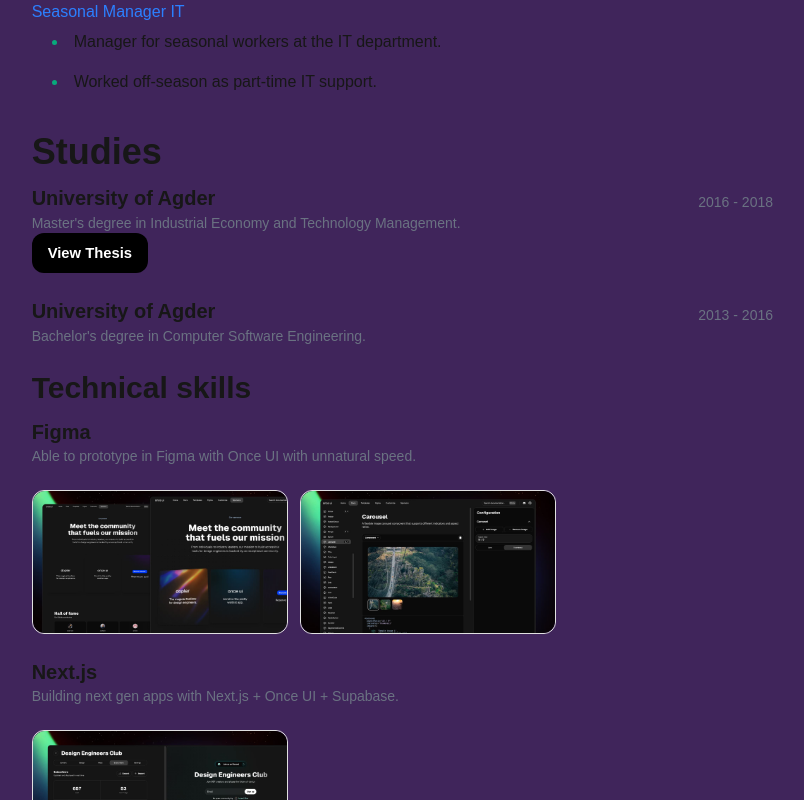
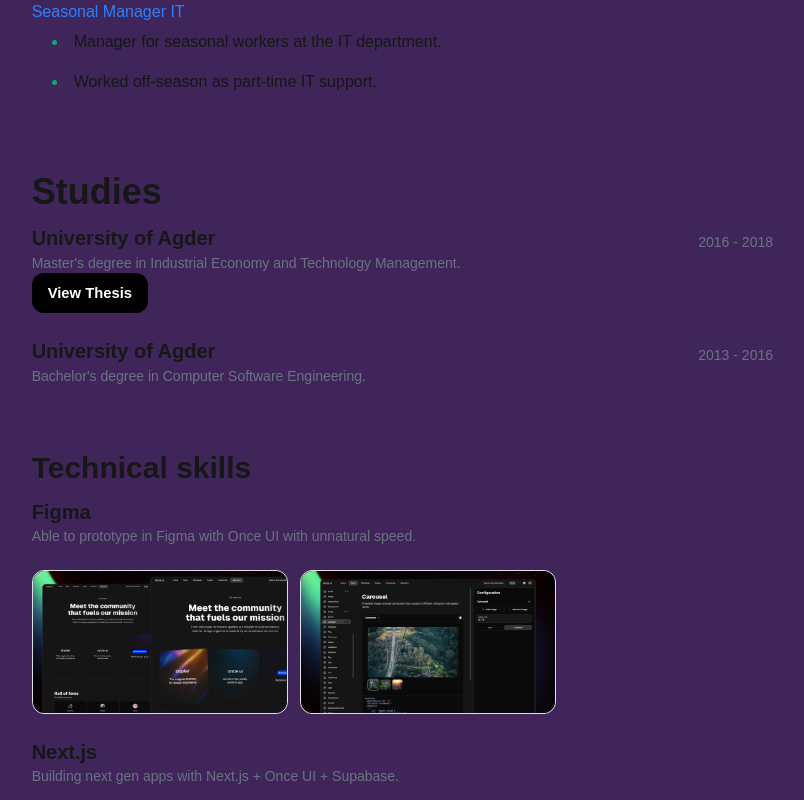
Before and after one commit to johnforeland/john.fore.land, a Next.js app: page /about in a window 1280 px wide. Shown: the part 1760-2560 px from the top of the page, without its empty margins (387-1191 px from the left). Built offline with nearby package versions, Linux system fonts and the light colour scheme.

Commit message:
fixed photo component blocking other components

```diff
--- a/src/app/about/page.tsx
+++ b/src/app/about/page.tsx
@@ -18,9 +18,9 @@ export default function About() {
       <div className="flex flex-col flex-grow-3">
         <MountainBackground>
           <div className="flex flex-col gap-6">
-            <Work />
-            <Studies />
-            <Skills />
+            <Work className="mb-10" />
+            <Studies className="mb-10" />
+            <Skills className="mb-10" />
           </div>
         </MountainBackground>
       </div>
--- a/src/components/backgrounds/mountains/MountainBackground.tsx
+++ b/src/components/backgrounds/mountains/MountainBackground.tsx
@@ -92,7 +92,7 @@ export default function MountainBackground({
 
       {/* photo */}
       <div className="hidden md:inline">
-        <div className="grid grid-cols-3 fixed top-1/6 left-0 right-0 z-10 ">
+        <div className="w-1/3 fixed top-1/6 ">
           <NamePhoto />
         </div>
       </div>
```
